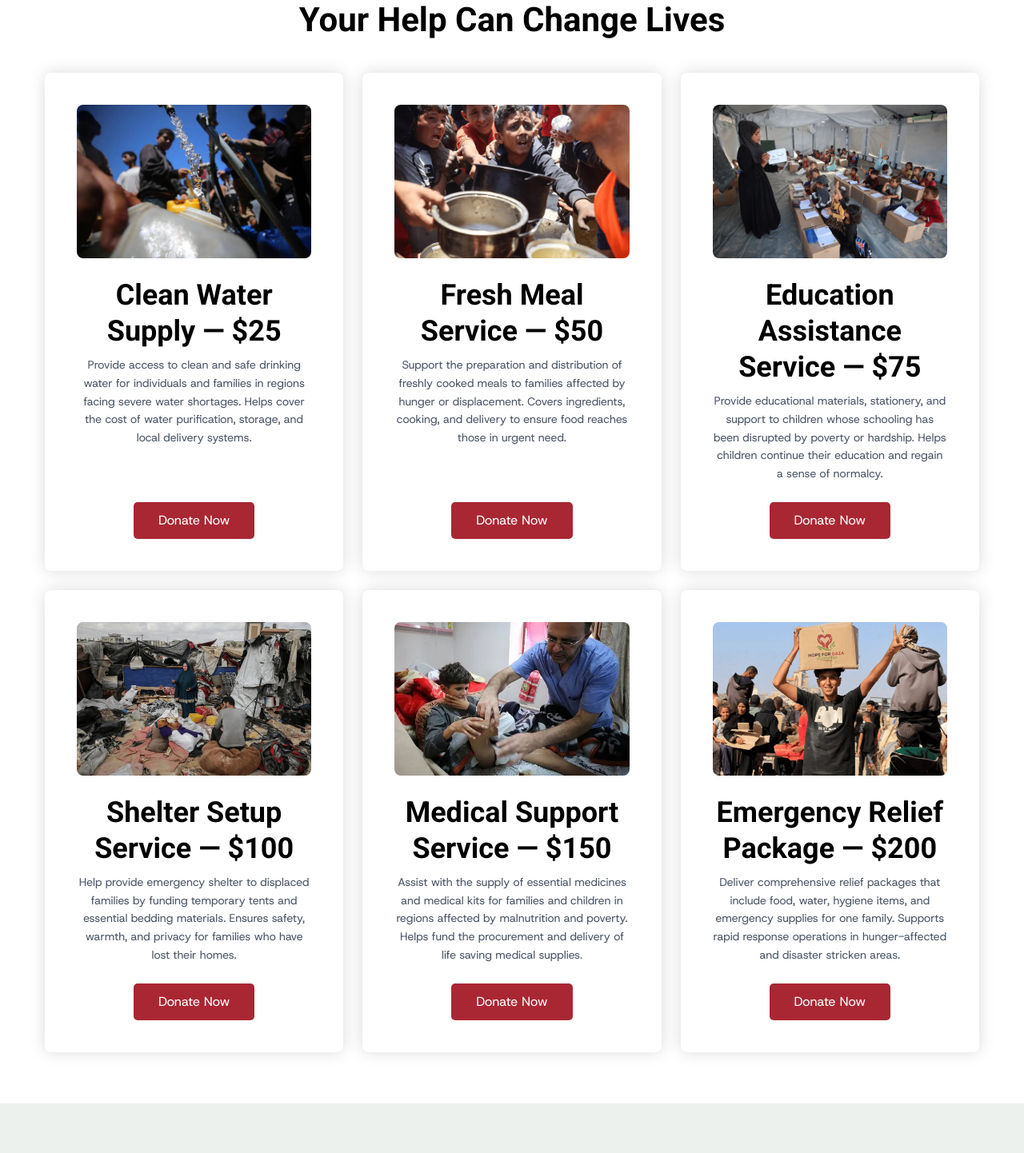
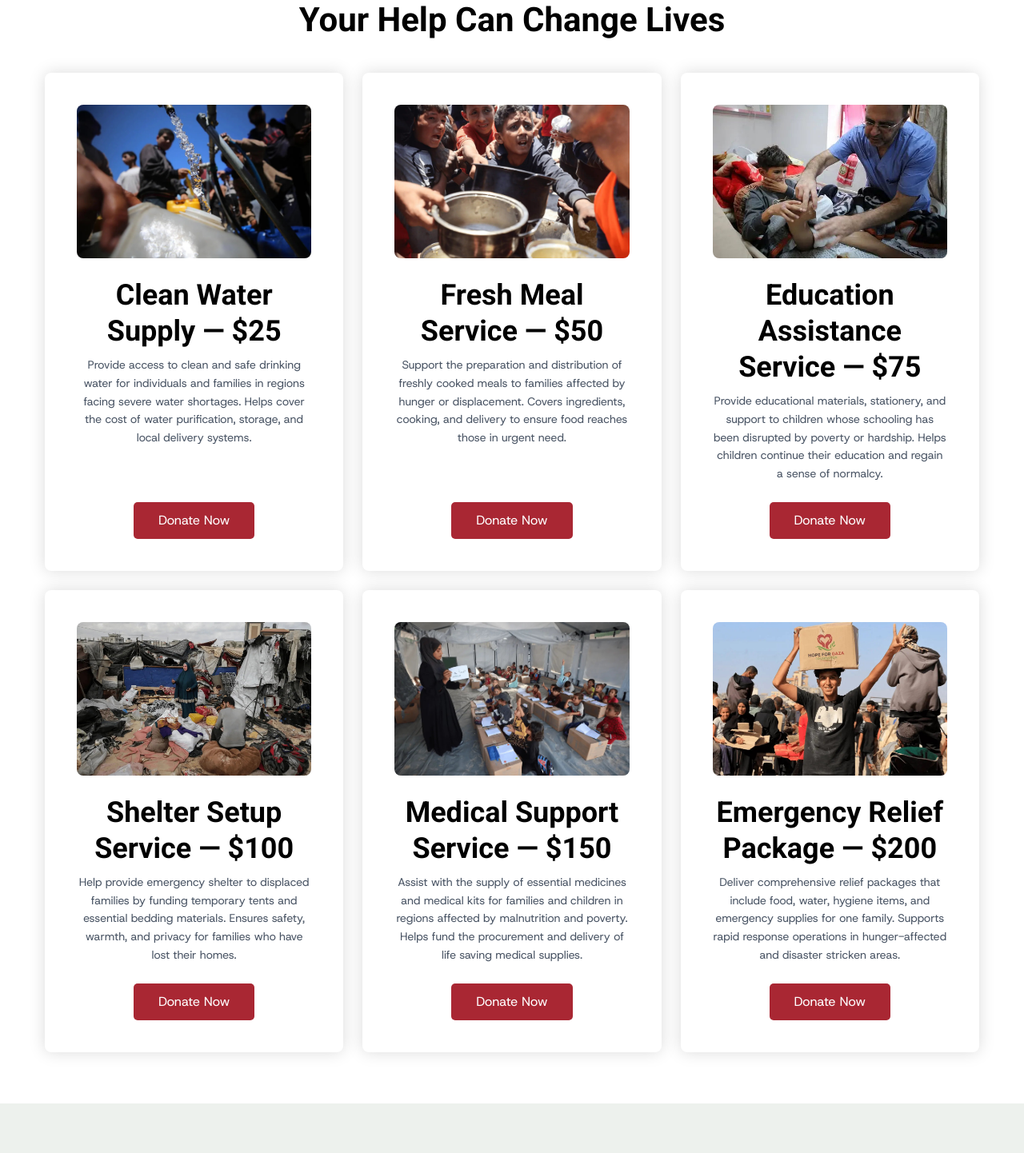
Before and after one commit to support897/Caring-Hearts, a Next.js app: page / in a window 1280 px wide. Shown: the part 1180-2622 px from the top of the page at 80% size. Built offline with nearby package versions, Linux system fonts and the light colour scheme.

Commit message:
Fix: Swap images between Education and Medical services

```diff
--- a/src/data/donation-services.ts
+++ b/src/data/donation-services.ts
@@ -37,13 +37,13 @@ export const donationServices: DonationService[] = [
   {
     name: 'Education Assistance Service',
     price: 75,
-    image: '/img/education.png',
-    imageWebp: '/img/education.webp',
+    image: '/img/medical.png',
+    imageWebp: '/img/medical.webp',
     description:
       'Provide educational materials, stationery, and support to children whose schooling has been disrupted by poverty or hardship. Helps children continue their education and regain a sense of normalcy.',
     sudanDescription:
       'Provide educational materials, stationery, and support to children in Africa whose schooling has been disrupted by poverty or drought. Helps children continue their education and regain a sense of normalcy.',
-    sudanImage: '/img/sudan/download_061519.png',
+    sudanImage: '/img/sudan/download_061814.png',
     stripeCampaign: 'stripe3',
   },
   {
@@ -61,13 +61,13 @@ export const donationServices: DonationService[] = [
   {
     name: 'Medical Support Service',
     price: 150,
-    image: '/img/medical.png',
-    imageWebp: '/img/medical.webp',
+    image: '/img/education.png',
+    imageWebp: '/img/education.webp',
     description:
       'Assist with the supply of essential medicines and medical kits for families and children in regions affected by malnutrition and poverty. Helps fund the procurement and delivery of life saving medical supplies.',
     sudanDescription:
       'Assist with the supply of essential medicines and medical kits for families and children in emergency areas across Africa. Helps fund the procurement and delivery of life-saving medical supplies.',
-    sudanImage: '/img/sudan/download_061814.png',
+    sudanImage: '/img/sudan/download_061519.png',
     stripeCampaign: 'stripe1',
   },
   {
```
